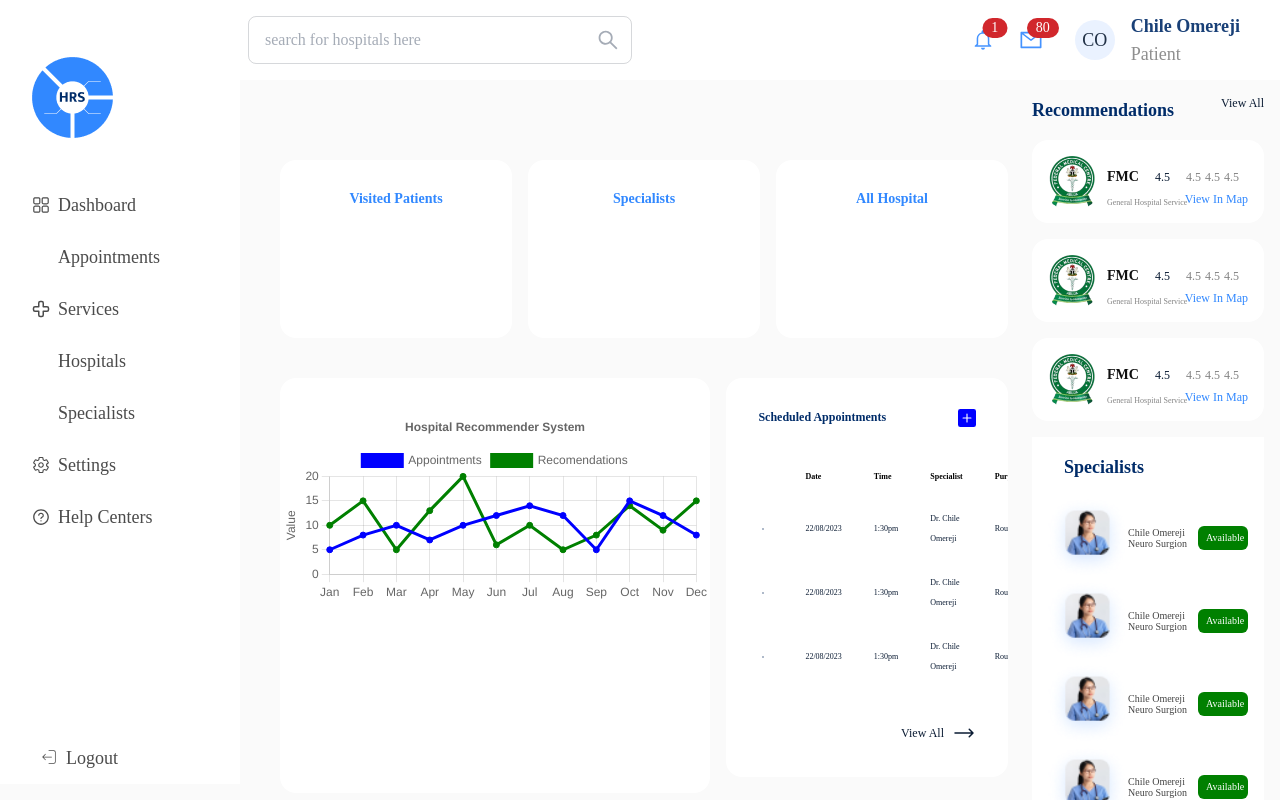
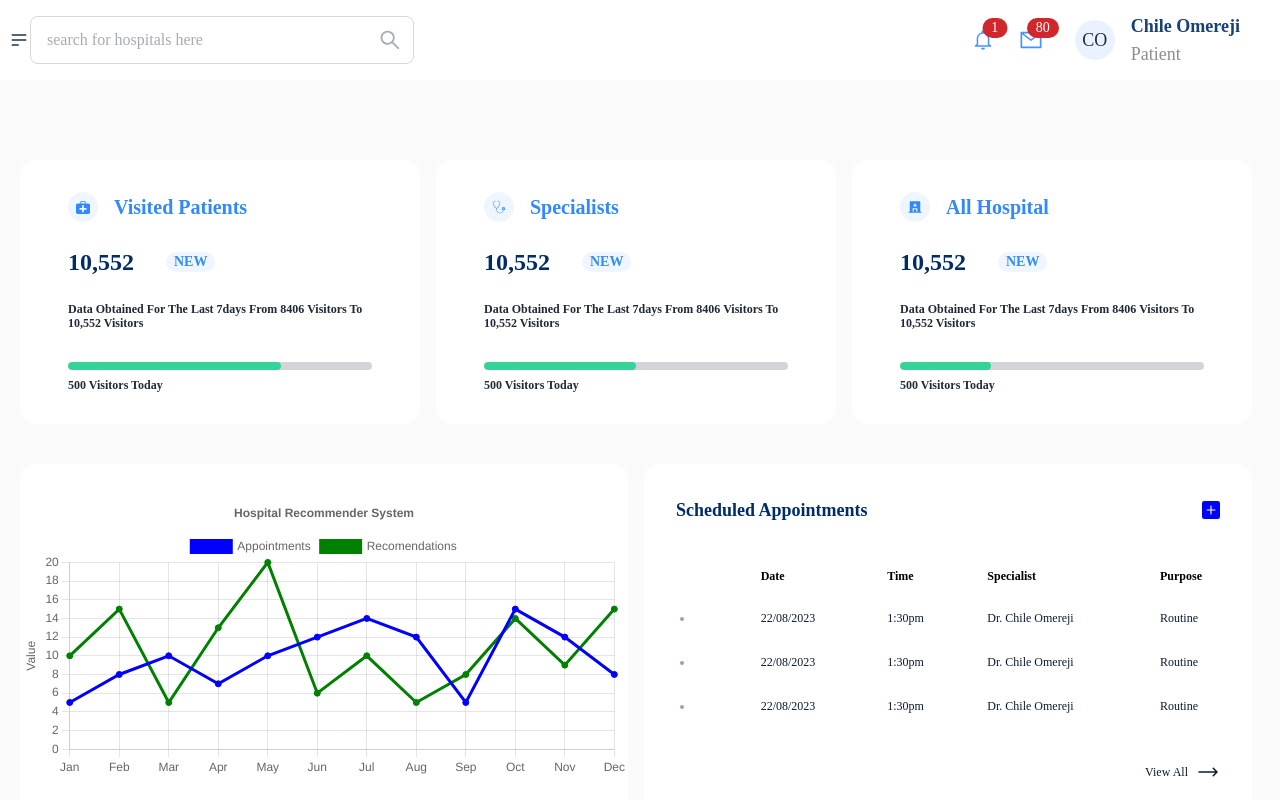
Before and after one commit to chile4coding/hrs, a Next.js app: page /home in a window 1280 px wide. Built offline with nearby package versions, Linux system fonts and the light colour scheme; some icons are missing.

Commit message:
added more components

```diff
--- a/components/Layout.js
+++ b/components/Layout.js
@@ -36,7 +36,7 @@ function Header() {
         <label
           tabIndex={0}
           htmlFor="my-drawer-2"
-          className=" drawer-button lg:hidden btn-ghost hover:cursor-pointer ">
+          className=" drawer-button xl:hidden  btn-ghost hover:cursor-pointer ">
           <svg
             xmlns="http://www.w3.org/2000/svg"
             className="h-5 w-5"
@@ -149,16 +149,18 @@ function Footer(){
 export default function Layout({ children }) {
   return (
     <div className="  w-full  max-h-[100vh]  h-full">
-      <div className="drawer lg:drawer-open">
+      <div className="drawer xl:drawer-open ">
         <input id="my-drawer-2" type="checkbox" className="drawer-toggle" />
         <div className="drawer-content flex flex-col max-h-[100vh]   h-full overflow-y-scroll">
           <div className=" sticky top-0  " style={{ zIndex: 100 }}>
             {<Header />}
           </div>
-          <div className="grid grid-cols-4 mr-4 gap-8">
-            <div className="lg:mr-8  col-span-3 ">{children}</div>
+          <div className="grid gird-cols-4  xl:grid-cols-4 mr-4 gap-8">
+            <div className="lg:mr-8  xl:col-span-3 ">{children}</div>
+
+            <div className="grid lg:grid-cols-2 mx-5 gap-5 md:grid-cols-2">
               <div>
-              <div className="grid grid-cols-2 my-4 ">
+                <div className="grid xl:grid-cols-2 my-4  sm:flex sm:items-center sm:justify-around">
                   <h2 className=" text-[#002C69]  font-bold font-Mukta  capitalize text-lg">
                     Recommendations
                   </h2>
@@ -169,15 +171,16 @@ export default function Layout({ children }) {
                 <Recommended />
                 <Recommended />
                 <Recommended />
+              </div>
 
               <Specialist />
             </div>
           </div>
-          <Footer/>
+          <Footer />
         </div>
         <div className="drawer-side " sticky top-0 style={{ zIndex: 999 }}>
           <label htmlFor="my-drawer-2" className="drawer-overlay"></label>
-          <ul className="menu p  w-60  text-base-content   bg-[#fff]  max-h-[98vh] h-full">
+          <ul className="menu p  w-60  text-base-content   bg-[#fff]  max-h-[100vh] h-full ">
             <label
               tabIndex={0}
               htmlFor="my-drawer-2"
@@ -199,7 +202,7 @@ export default function Layout({ children }) {
 
             <div className=" flex  flex-col      capitalize justify-between h-full pl-4 w-full">
               <div className="flex  flex-col   gap-4  ">
-                <div className=" w-[97px] h-[89px] my-[41px]  sm:text-xs">
+                <div className=" w-[97px] h-[89px] my-[30px]  sm:text-xs">
                   <Image src="/hrs.png" width="97" height="89" />
                 </div>
                 <Link
@@ -265,9 +268,7 @@ export default function Layout({ children }) {
                   href="/"
                   className="    ml-0  bg-transparent  border-0 text-[#0F0F0FBF] hover:bg-[#3188FF] hover:text-[white]   rounded-md text-md   sm:w-40 w-full  flex  py-2 px-4 gap-2">
                   <CiLogout className="text-lg  " />
-                  <li className="capitalize text-[18px] sm:text-sm ">
-                    Logout
-                  </li>
+                  <li className="capitalize text-[18px] sm:text-sm ">Logout</li>
                 </Link>
               </div>
             </div>
--- a/components/appointment.js
+++ b/components/appointment.js
@@ -4,9 +4,9 @@ import {HiArrowLongRight} from "react-icons/hi2"
 
 export default function Appointment() {
   return (
-    <div className="card w-full md:w-full lg:w-full     bg-white      border-collapse border-0 hover:bg-white mb-4">
+    <div className="card w-full md:w-full xl:w-full lg:w-full  h-full    bg-white      border-collapse border-0 hover:bg-white mb-4 mr-8 sm:mr-0">
       <div className="grid grid-cols-3 px-8">
-        <h2 className="text-[#002C69]  font-bold font-Mukta  capitalize text-[12px] my-8  col-span-2">
+        <h2 className="  text-[#002C69]  font-bold font-Mukta   text-lg capitalize my-8  col-span-2">
           Scheduled Appointments
         </h2>
         <BsFillPlusSquareFill className="  self-center  justify-self-end text-lg fill-[blue] cursor-pointer" />
@@ -15,7 +15,7 @@ export default function Appointment() {
         <table className="table border-0   ">
           {/* head */}
           <thead>
-            <tr className="border-0 capitalize text-[#000] text-[8px]">
+            <tr className="border-0 capitalize text-[#000] text-[12px]">
               <th></th>
               <th>Date</th>
               <th>Time</th>
@@ -23,29 +23,30 @@ export default function Appointment() {
               <th>Purpose</th>
             </tr>
           </thead>
-          <tbody className="text-[8px]">
+          <tbody className="text-[12px]">
             {/* row 1 */}
-            <tr className="border-0 hover:bg-[#838383]">
+            <tr className="border-0 hover:bg-[#EFF6FF]">
               <td>
-                <li className="marker:text-gray list-disc pl-5  text-slate-400 text-[8px]"></li>
+                <li className="marker:text-gray list-disc pl-5  text-slate-400 text-[12px]"></li>
               </td>
               <td>22/08/2023</td>
               <td>1:30pm</td>
               <td>Dr. chile Omereji</td>
               <td>Routine</td>
             </tr>
-            <tr className="border-0 hover:bg-[#838383]">
+
+            <tr className="border-0 hover:bg-[#EFF6FF]">
               <td>
-                <li className="marker:text-gray list-disc pl-5  text-slate-400 text-[8px]"></li>
+                <li className="marker:text-gray list-disc pl-5  text-slate-400 text-[12px]"></li>
               </td>
               <td>22/08/2023</td>
               <td>1:30pm</td>
               <td>Dr. chile Omereji</td>
               <td>Routine</td>
             </tr>
-            <tr className="border-0 hover:bg-[#838383]">
+            <tr className="border-0 hover:bg-[#EFF6FF]">
               <td>
-                <li className="marker:text-gray list-disc pl-5  text-slate-400 text-[8px]"></li>
+                <li className="marker:text-gray list-disc pl-5  text-slate-400 text-[12px]"></li>
               </td>
               <td>22/08/2023</td>
               <td>1:30pm</td>
--- a/components/dashboardmenus.js
+++ b/components/dashboardmenus.js
@@ -1,12 +1,34 @@
 import React from 'react'
 
-export default function Dashboardmenus({details, icon}) {
+
+
+export default function Dashboardmenus({details, icon, progress, data, visitors, value}) {
   return (
-    <div className="card md:w-full lg:w-full  h-[178px]   bg-white mx-10  cursor-pointer  btn border-collapse border-0 hover:bg-white">
-      <div className="card-body items-center text-center">
-        <h2 className="text-[#3188FF]  font-bold font-Mukta capitalize">
-          {details}
-        </h2>
+    <div className="card md:w-full  xl:w-full lg:w-full  h-full  sm:w-full bg-white mx-5  cursor-pointer  btn border-collapse border-0 hover:bg-white ">
+      <div className="card-body   w-full">
+        <div className=" flex  item-center gap-2 ">
+          <div className="bg-[#EFF6FF] border-0  text-[#3188FF]  rounded-full  flex justify-center items-center">{icon}</div>
+          <h2 className="text-[#3188FF]  font-bold  text-[20px] font-Mukta capitalize  p-2">
+            {details}
+          </h2>
+        </div>
+        <div className="flex  items-center my-4 gap-8">
+          <h2 className="text-[#002C69] font-bold text-2xl">{value}</h2>
+          <div className="">
+            <span className="indicator-item badge bg-[#EFF6FF] border-0 p-2 text-[#3188FF]">
+              new
+            </span>
+          </div>
+        </div>
+        <p className=" text-left text-[12px] capitalize">
+         {data}
+        </p>
+
+        <progress
+          className="progress  progress-success w-full h-[8px] mt-6"
+          value={progress}
+          max="100"></progress>
+        <p className=" text-left text-[12px] capitalize">{visitors}</p>
       </div>
     </div>
   );
--- a/components/recommended.js
+++ b/components/recommended.js
@@ -18,7 +18,7 @@ export default function Recommended() {
                 <span>4.5</span>
               </div>
             </div>
-            <h2 className="text-[8px] font-[300] text-[#838383]">
+            <h2 className="text-[12px] font-[300] text-[#838383]">
               General Hospital Service
             </h2>
           </div>
--- a/components/specialists.js
+++ b/components/specialists.js
@@ -8,11 +8,11 @@ import Link from "next/link";
         <div className="flex items-center col-span-3 ">
           <Image src={"/specialist.png"} width={80} height={50}  className=' p-0'/>
           <div className=" ">
-            <h2 className="font[500]  text-[#454545] text-[10px]">Chile Omereji</h2>
-            <p className="text-[#454545] text-[10px]">Neuro Surgion</p>
+            <h2 className="font[500]  text-[#454545] text-[12px]">Chile Omereji</h2>
+            <p className="text-[#454545] text-[12px]">Neuro Surgion</p>
           </div>
         </div>
-        <button className=" rounded-md btn-xs border-0 bg-[green] text-[#fff] self-center text-[10px]">
+        <button className=" rounded-md btn-xs border-0 bg-[green] text-[#fff] self-center text-[12px]">
           Available
         </button>
       </div>
@@ -23,7 +23,7 @@ import Link from "next/link";
 
 export default function Specialist(){
     return (
-      <div className='bg-[#fff] mb-8'>
+      <div className='bg-[#fff] mb-8   card'>
         <h2 className="text-[#002C69]  font-bold font-Mukta  capitalize text-lg pl-8 py-4">
          Specialists
         </h2>
--- a/pages/home.js
+++ b/pages/home.js
@@ -4,21 +4,46 @@ import Dashboardmenus from "../components/dashboardmenus";
 import Userchart from "../components/userchart";
 
 import Appointment from "../components/appointment";
+import { ImAidKit } from "react-icons/im";
+import { GiStethoscope } from "react-icons/gi";
+import { RiHospitalFill } from "react-icons/ri";
 
 export default function home() {
 
   return (
     <Layout>
-      <div className="mt-20 grid lg:grid-cols-3  md:grid-cols-2  sm:grid-cols-1 gap-4">
-        <Dashboardmenus details="Visited Patients" />
-        <Dashboardmenus details="Specialists" />
-        <Dashboardmenus details="All Hospital" />
+      <div className="mt-20 grid xl:grid-cols-3  lg:grid-cols-3  md:grid-cols-2  sm:grid-cols-1 gap-4">
+        <Dashboardmenus
+          details="Visited Patients"
+          progress="70"
+          data="Data obtained for the last 7days from 8406 visitors to 10,552 visitors"
+          visitors="500 visitors  today"
+          value="10,552"
+          icon={<ImAidKit className="m-2" />}
+        />
+        <Dashboardmenus
+          details="Specialists"
+          progress="50"
+          data="Data obtained for the last 7days from 8406 visitors to 10,552 visitors"
+          visitors="500 visitors  today"
+          value="10,552"
+          icon={<GiStethoscope className="m-2 " />}
+        />
+        <Dashboardmenus
+          details="All Hospital"
+
+          progress="30"
+          data="Data obtained for the last 7days from 8406 visitors to 10,552 visitors"
+          visitors="500 visitors  today"
+          value="10,552"
+          icon={<RiHospitalFill className="m-2 " />}
+        />
       </div>
-      <div className="grid grid-cols-5 lg:grid-cols-5  md:grid-cols-2   w-full   justify-center mx-auto ml-10 gap-4  mt-10">
-        <div className=" card bg-[#fff] col-span-3 pt-8">
-          <Userchart  />
+      <div className="grid  xl:grid-cols-5 lg:grid-cols-2  md:grid-cols-2  sm:grid-cols-1  w-full   justify-center   gap-4  mt-10   mx-5 ">
+        <div className=" card bg-[#fff] xl:col-span-3 pt-8 h-full w-full h-[400px] ">
+          <Userchart />
         </div>
-        <div className="col-span-2  w-full">
+        <div className="xl:col-span-2   w-full ">
           <Appointment />
         </div>
       </div>
--- a/tailwind.config.js
+++ b/tailwind.config.js
@@ -14,9 +14,9 @@ module.exports = {
       // md: { min: "768px", max: "1023px" },
       // => @media (min-width: 768px and max-width: 1023px) { ... }
 
-      lg: { min: "769px", max: "2000px" },
+      lg: { min: "769px", max: "1440px" },
       // => @media (min-width: 1024px and max-width: 1279px) { ... }
-
+      xl: { min: "1441px"},
       // => @media (min-width: 1536px) { ... }
     },
     fontFamily: {
@@ -24,6 +24,11 @@ module.exports = {
     },
 
     extend: {
+      colors: {
+        accent: {
+          100: "#3188FF",
+        },
+      },
       backgroundImage: {
         "gradient-radial": "radial-gradient(var(--tw-gradient-stops))",
         "gradient-conic":
```
Lines whose indentation alone changed are shown as unchanged.
